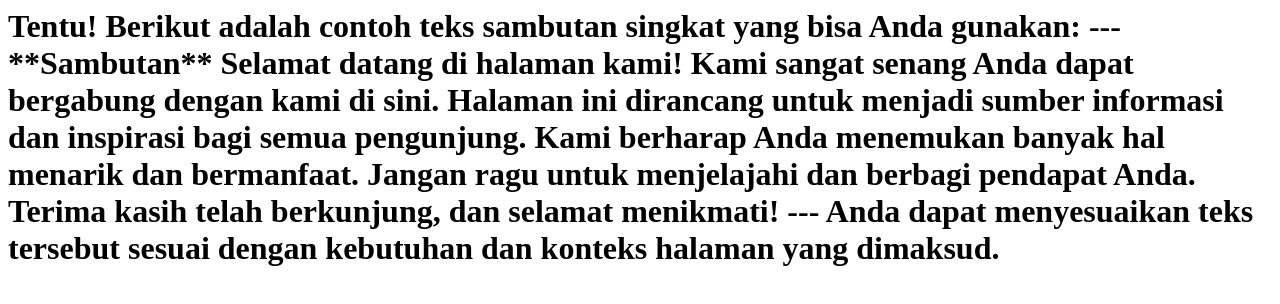
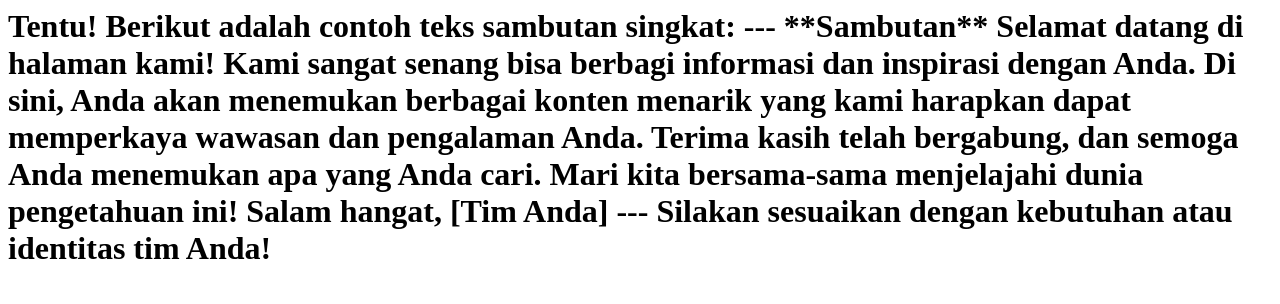
Before and after one commit to aziz-nuri/deep, a plain HTML site: page index.html in a window 1280 px wide. Drawn offline with Linux system fonts and the light colour scheme.

Commit message:
deploy: cd3481f5fd557103e4705b022cae9df4363b0cca

```diff
--- a/index.html
+++ b/index.html
@@ -1,11 +1,14 @@
-<h1>Tentu! Berikut adalah contoh teks sambutan singkat yang bisa Anda gunakan:
+<h1>Tentu! Berikut adalah contoh teks sambutan singkat:
 
 ---
 
 **Sambutan**
 
-Selamat datang di halaman kami! Kami sangat senang Anda dapat bergabung dengan kami di sini. Halaman ini dirancang untuk menjadi sumber informasi dan inspirasi bagi semua pengunjung. Kami berharap Anda menemukan banyak hal menarik dan bermanfaat. Jangan ragu untuk menjelajahi dan berbagi pendapat Anda. Terima kasih telah berkunjung, dan selamat menikmati!
+Selamat datang di halaman kami! Kami sangat senang bisa berbagi informasi dan inspirasi dengan Anda. Di sini, Anda akan menemukan berbagai konten menarik yang kami harapkan dapat memperkaya wawasan dan pengalaman Anda. Terima kasih telah bergabung, dan semoga Anda menemukan apa yang Anda cari. Mari kita bersama-sama menjelajahi dunia pengetahuan ini!
+
+Salam hangat,
+[Tim Anda]
 
 ---
 
-Anda dapat menyesuaikan teks tersebut sesuai dengan kebutuhan dan konteks halaman yang dimaksud.</h1>
+Silakan sesuaikan dengan kebutuhan atau identitas tim Anda!</h1>
```
